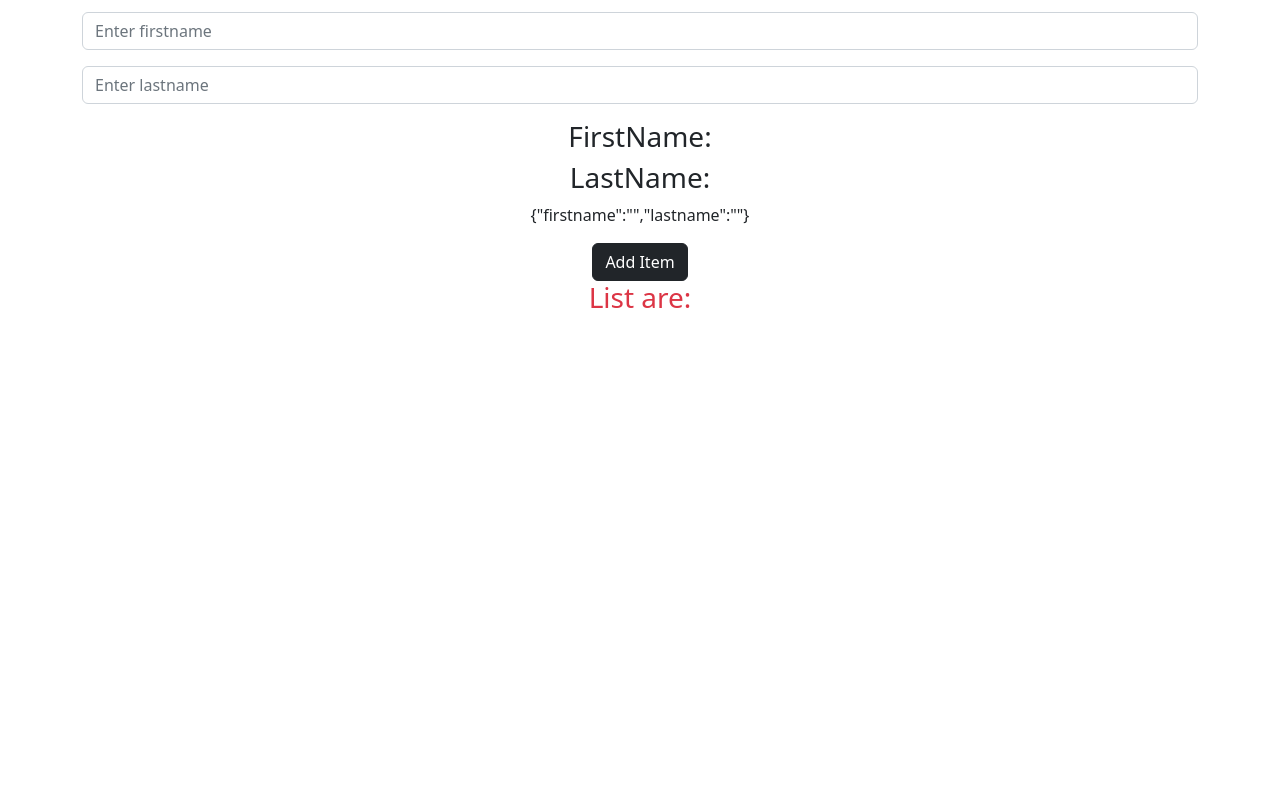
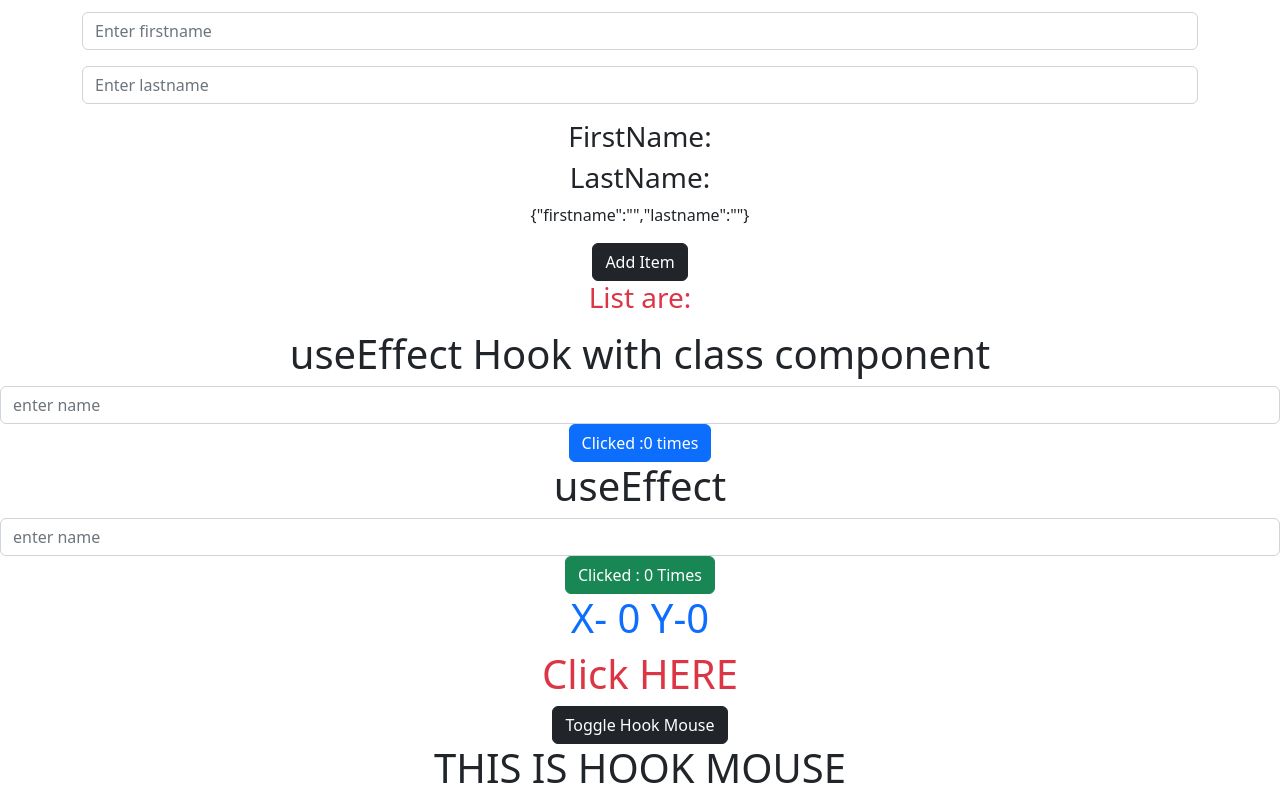
Before and after one commit to Shiv392/ReactJS_Advanced, a React (Create React App) app in the folder react_adv/: page / in a window 1280 px wide. Shown: the part 302-1102 px from the top of the page. Before the commit the page ends 800 px from the top, so only its background shows below. Built offline with nearby package versions, Linux system fonts and the light colour scheme.

Commit message:
useEffect

```diff
--- a/react_adv/src/App.js
+++ b/react_adv/src/App.js
@@ -5,6 +5,11 @@ import HookCounter from './components/HookCounter';
 import HookCounterTwo from './components/HookCounterTwo';
 import HookCounter3 from './components/HookCounter3';
 import HookCounter4 from './components/HookCounter4';
+import ClassCounter1 from './components/ClassCounter1';
+import HookCounter_useeffect from './components/HookCounter_useeffect';
+import ClassCounter2 from './components/classCounter2';
+import HookMouse from './components/HookMouse';
+import MouseContainer from './components/MouseContainer';
 
 function App() {
   return (
@@ -14,6 +19,11 @@ function App() {
      <HookCounterTwo />
      <HookCounter3/>
      <HookCounter4/>
+     <ClassCounter1/>
+     <HookCounter_useeffect/>
+    <ClassCounter2/>
+    {/* <HookMouse/> */}
+    <MouseContainer/>
     </div>
   );
 }
--- /dev/null
+++ b/react_adv/src/components/ClassCounter1.js
@@ -0,0 +1,40 @@
+import React, { Component } from 'react'
+
+ class ClassCounter1 extends Component {
+    constructor(props) {
+      super(props)
+
+      this.state = {
+         count:0,
+         name:''
+      }
+    }
+    componentDidMount(){
+        document.title=`Clicked ${this.state.count} Times`;
+        console.log('this is component did mount');
+    }
+    componentDidUpdate(prevProps,prevState){
+        if(prevState.count !== this.state.count){
+            document.title=`Clicked ${this.state.count} Times`;
+        console.log('this is component did update ');
+        }
+    }
+    clickCounter=()=>{
+        this.setState({
+            count:this.state.count+1
+        })
+    }
+
+  render() {
+    const {count,name}=this.state;
+    return (
+      <div>
+        <h1 className='text text-center text-dark'>useEffect Hook with class component</h1>
+        <input className='form-control' placeholder='enter name' value={name} onChange={e=>this.setState({name:e.target.value})} />
+        <button onClick={this.clickCounter} className='btn btn-primary btn-large'>Clicked :{count} times </button>
+      </div>
+    )
+  }
+}
+
+export default ClassCounter1
--- /dev/null
+++ b/react_adv/src/components/HookMouse.js
@@ -0,0 +1,28 @@
+import React, { useEffect, useState } from 'react'
+
+function HookMouse() {
+    const [x,setX]=useState(0);
+    const [y,setY]=useState(0);
+    useEffect(()=>{
+        console.log('use effect calling');
+        window.addEventListener('mousemove',logmouseposition)
+        //works like componentwillupmount()
+        return ()=>{
+            console.log('component unmounting');
+            window.removeEventListener('mousemove',logmouseposition)
+        }
+    },[])
+    const logmouseposition=e=>{
+        console.log('log mouse');
+        setX(e.clientX);
+        setY(e.clientY);
+    }
+
+  return (
+    <div>
+      <h1>THIS IS HOOK MOUSE</h1>
+    </div>
+  )
+}
+
+export default HookMouse
--- /dev/null
+++ b/react_adv/src/components/MouseContainer.js
@@ -0,0 +1,15 @@
+import React, { useState } from 'react'
+import HookMouse from './HookMouse'
+
+function MouseContainer() {
+    const [display,setDisplay]=useState(true)
+  return (
+    <div>
+      <h1 className='text text-danger text-center'>Click HERE </h1>
+      <button onClick={()=>setDisplay(!display)} className='btn btn-dark btn-md'>Toggle Hook Mouse</button>
+      { display && <HookMouse></HookMouse>}
+    </div>
+  )
+}
+
+export default MouseContainer
--- /dev/null
+++ b/react_adv/src/components/classCounter2.js
@@ -0,0 +1,33 @@
+import React, { Component } from 'react'
+
+ class ClassCounter2 extends Component {
+    constructor(props) {
+      super(props)
+
+      this.state = {
+        x:0,
+        y:0
+      }
+    }
+    logmouseposition=e=>{
+        this.setState({
+            x:e.clientX,
+            y:e.clientY
+        })
+    }
+    componentDidMount(){
+        window.addEventListener('mousemove',this.logmouseposition)
+    }
+    componentWillUnmount(){
+        window.removeEventListener('mousemove',this.logmouseposition)
+    }
+  render() {
+    return (
+      <div>
+        <h1 className='text text-primary text-center'>X- {this.state.x} Y-{this.state.y}</h1>
+      </div>
+    )
+  }
+}
+
+export default ClassCounter2
```
